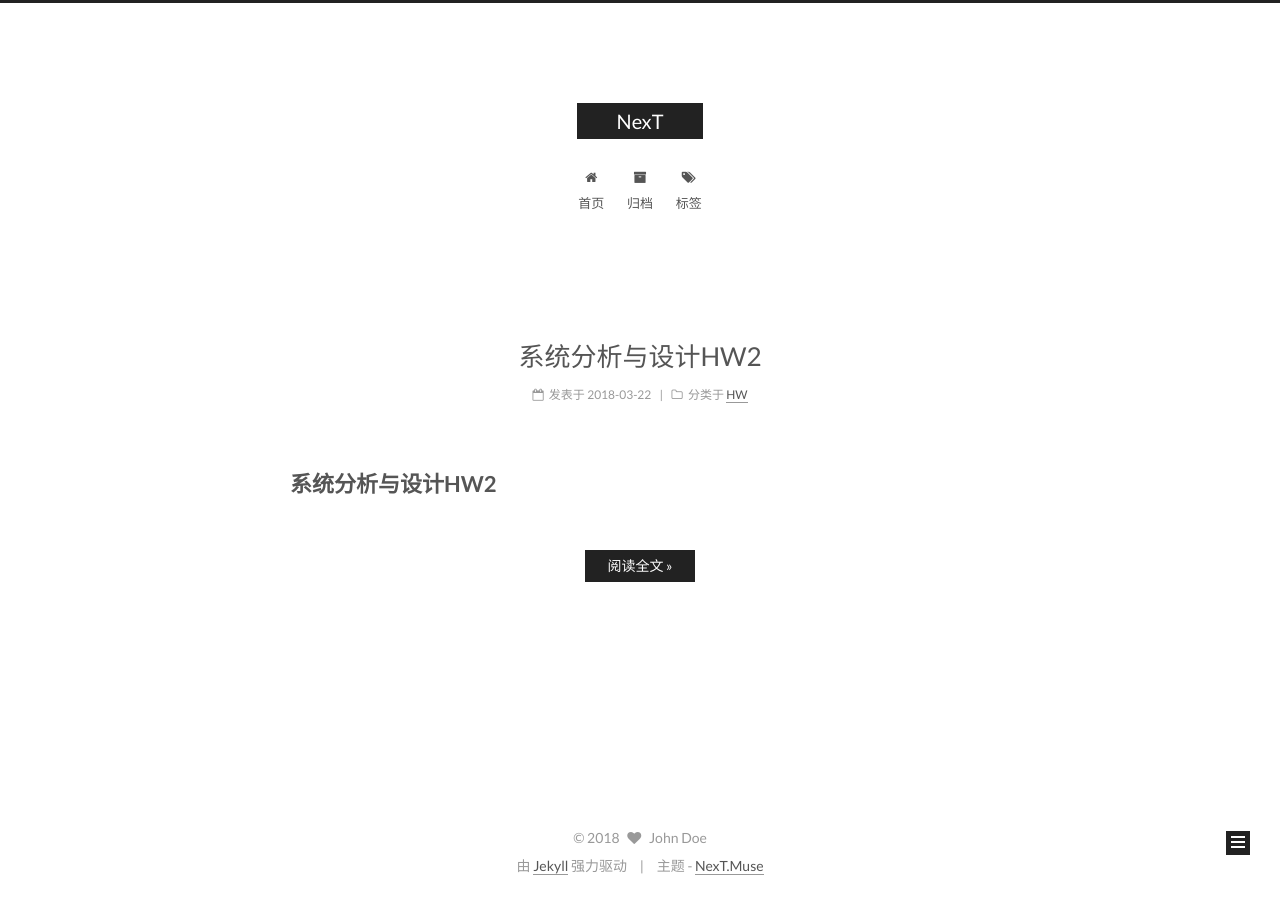
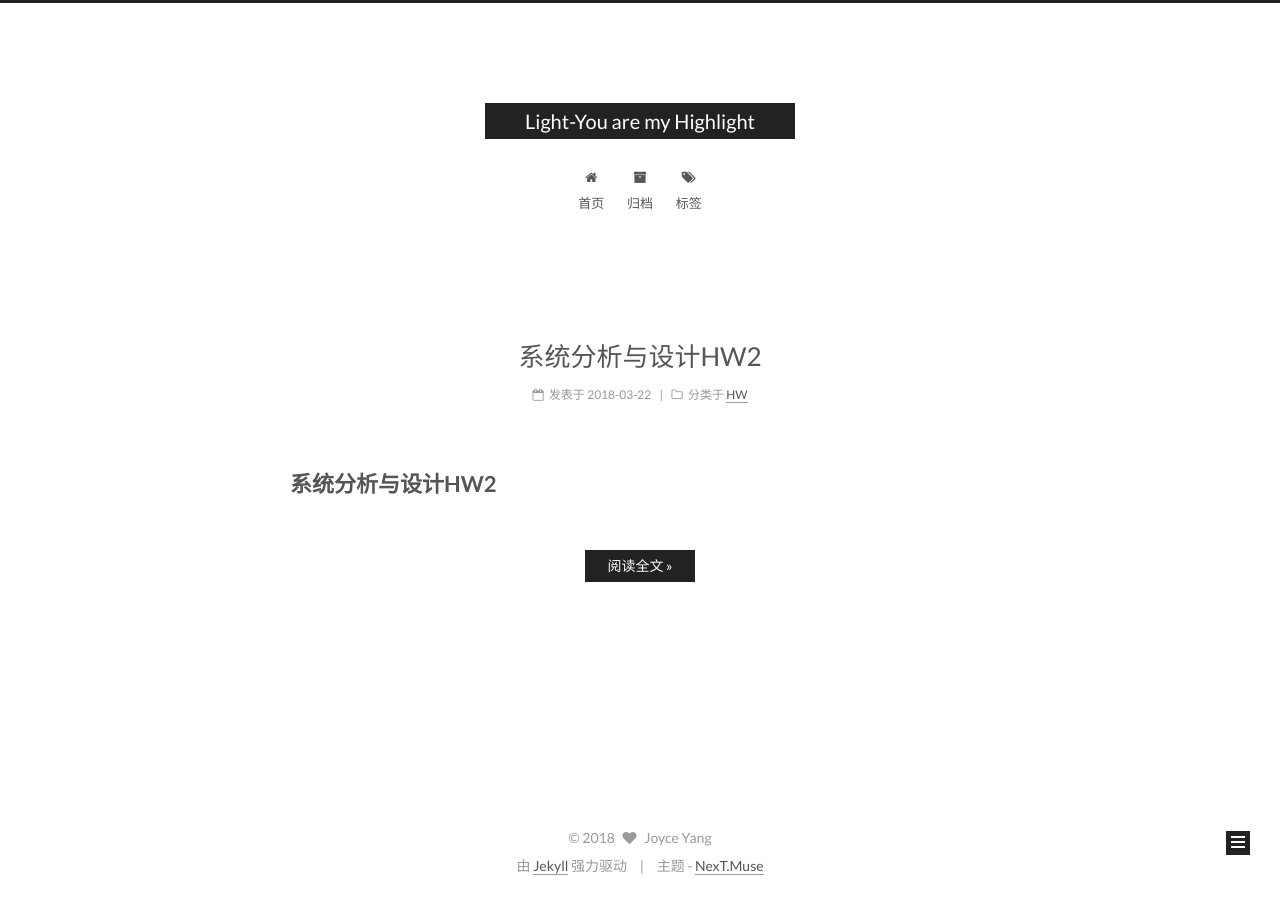
Before and after one commit to joyceyj/joyceyj.github.io, a Jekyll site: the page built from index.html, in a window 1280 px wide. Built offline with Jekyll 4.4.1, drawn with Linux system fonts in a browser that asks for light colours; the list of posts is cut into pages by our own code.

Commit message:
change the title

```diff
--- a/_config.yml
+++ b/_config.yml
@@ -4,10 +4,10 @@
 # ---------------------------------------------------------------
 
 # Site
-title: NexT
+title: Light-You are my Highlight
 subtitle:
 description:
-author: John Doe
+author: Joyce Yang
 # Support language: de, en, fr-FR, id, ja, ko, pt-BR, pt, ru, zh-Hans, zh-hk, zh-tw
 # language: en
 language: zh-Hans
```
